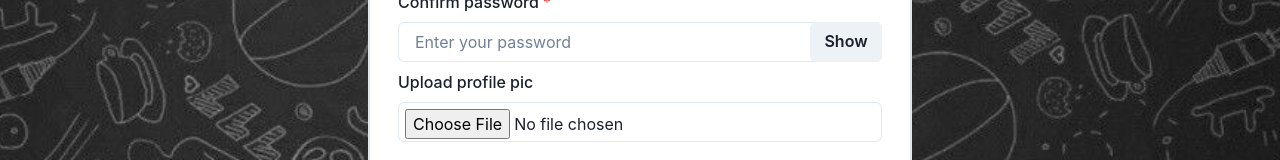
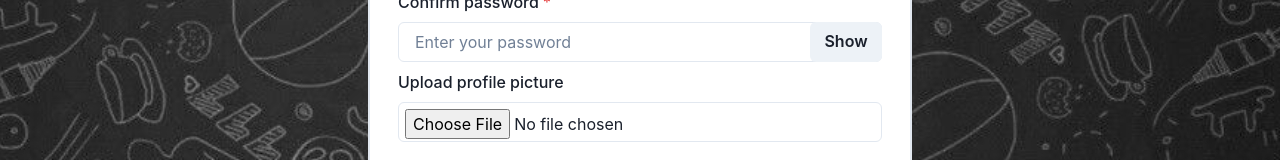
Before and after one commit to dhivyapriya1998/chat-app-UI, a React (Create React App) app: page / in a window 1280 px wide. Both pictures are taken after a click on the tab "Sign Up". Shown: the part 418-578 px from the top of the page. Built offline with nearby package versions, Linux system fonts and the light colour scheme.

Commit message:
signup push

```diff
--- a/src/components/Authentication/Signup.js
+++ b/src/components/Authentication/Signup.js
@@ -135,7 +135,7 @@ function Signup() {
         </InputGroup>
       </FormControl>
       <FormControl id="profile-pic">
-        <FormLabel>Upload profile pic</FormLabel>
+        <FormLabel>Upload profile picture</FormLabel>
         <Input
           type="file"
           accept="image/**"
```
